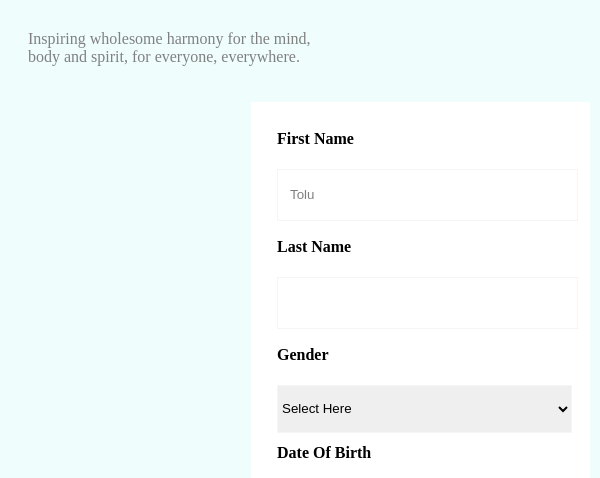
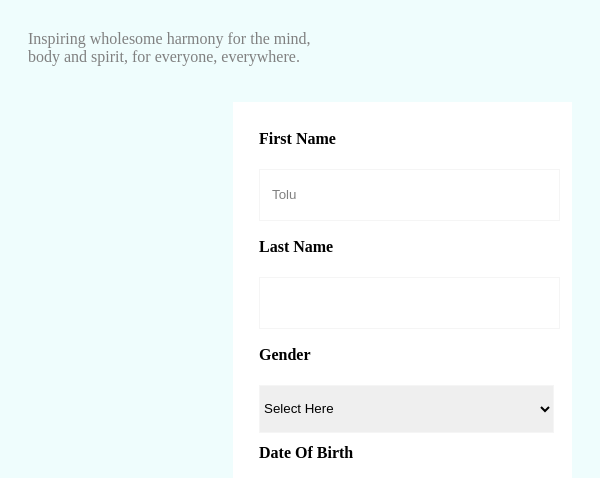
Before and after one commit to Samson23-ux/Sign-Up-Page, a plain HTML site: page index.html in a window 600 px wide. Shown: the part 267-745 px from the top of the page. Drawn offline with Linux system fonts and the light colour scheme.

Commit message:
Update style.css

```diff
--- a/style.css
+++ b/style.css
@@ -234,7 +234,7 @@ input {
         flex-wrap: wrap;
         width: 327px;
         height: 960px;
-        margin-right: 2px;
+        margin-right: 20px;
         margin-top: -30px;
         background-color: #FFFFFF;
         border: 6px solid #FFFFFF;
```
